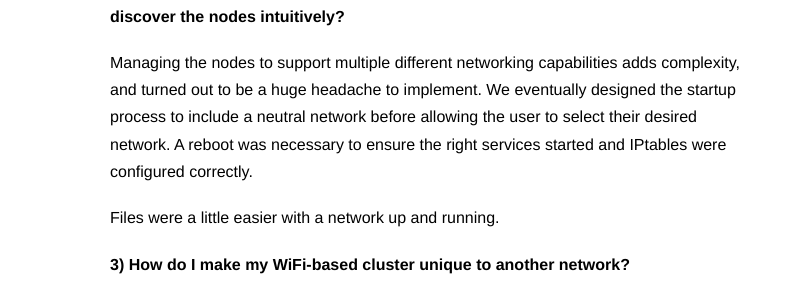
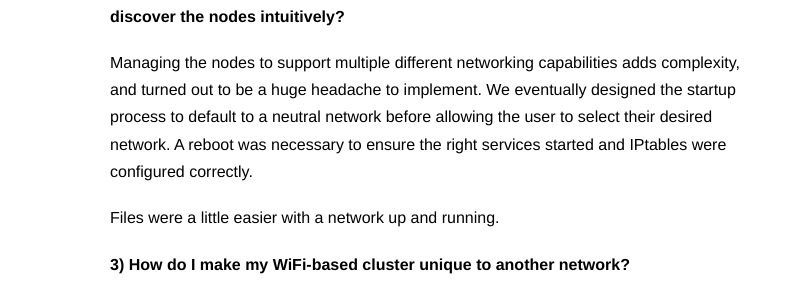
Before and after one commit to dqdang/dqdang.github.io, a Jekyll site: the page built from _posts/2017-02-27-rpicluster.markdown, in a window 1280 px wide. Shown: the part 674-974 px from the top of the page, without its empty margins (0-808 px from the left). Built offline with Jekyll 4.4.1, drawn with Linux system fonts in a browser that asks for light colours; nearby versions of some CDN libraries.

Commit message:
Redo description

```diff
--- a/_posts/2017-02-27-rpicluster.markdown
+++ b/_posts/2017-02-27-rpicluster.markdown
@@ -16,7 +16,7 @@ Turns out there's a great tool created by the Raspberry Pi Foundation: [pi-gen](
 
 **2) How do you network the Pis together to create a scalable cluster? How do we discover the nodes intuitively?**
 
-Managing the nodes to support multiple different networking capabilities adds complexity, and turned out to be a huge headache to implement. We eventually designed the startup process to include a neutral network before allowing the user to select their desired network. A reboot was necessary to ensure the right services started and IPtables were configured correctly.
+Managing the nodes to support multiple different networking capabilities adds complexity, and turned out to be a huge headache to implement. We eventually designed the startup process to default to a neutral network before allowing the user to select their desired network. A reboot was necessary to ensure the right services started and IPtables were configured correctly.
 
 Files were a little easier with a network up and running.
 
```
